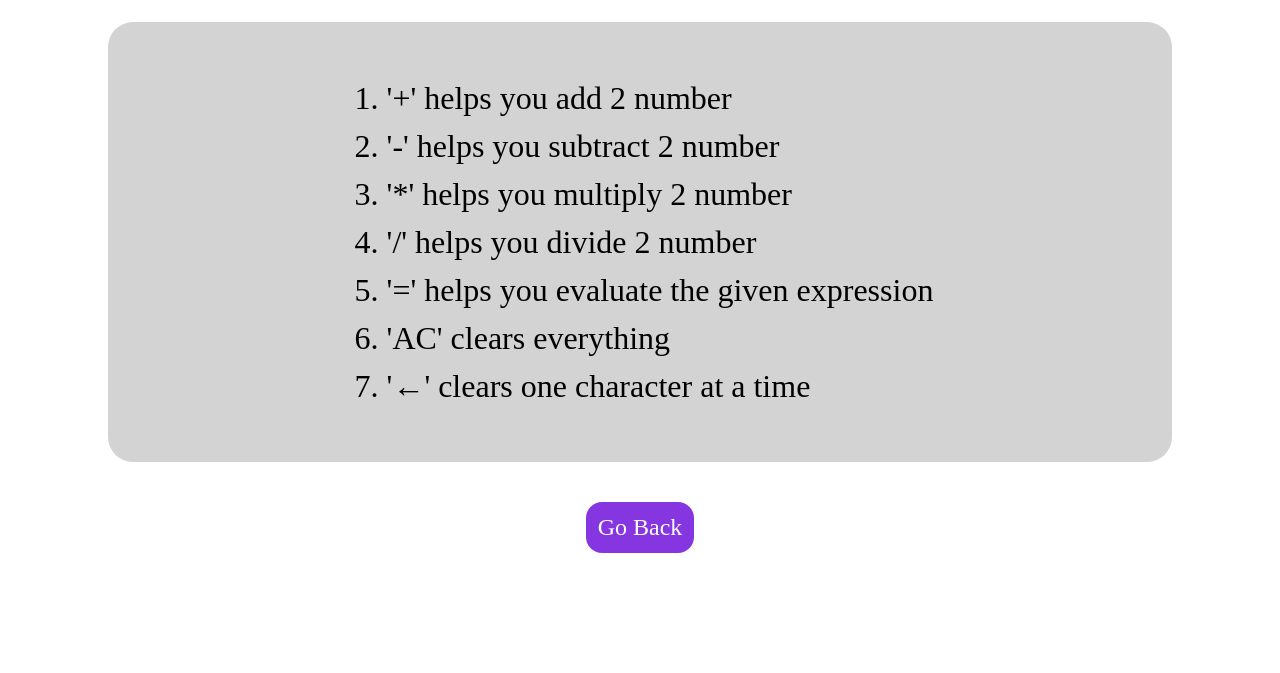
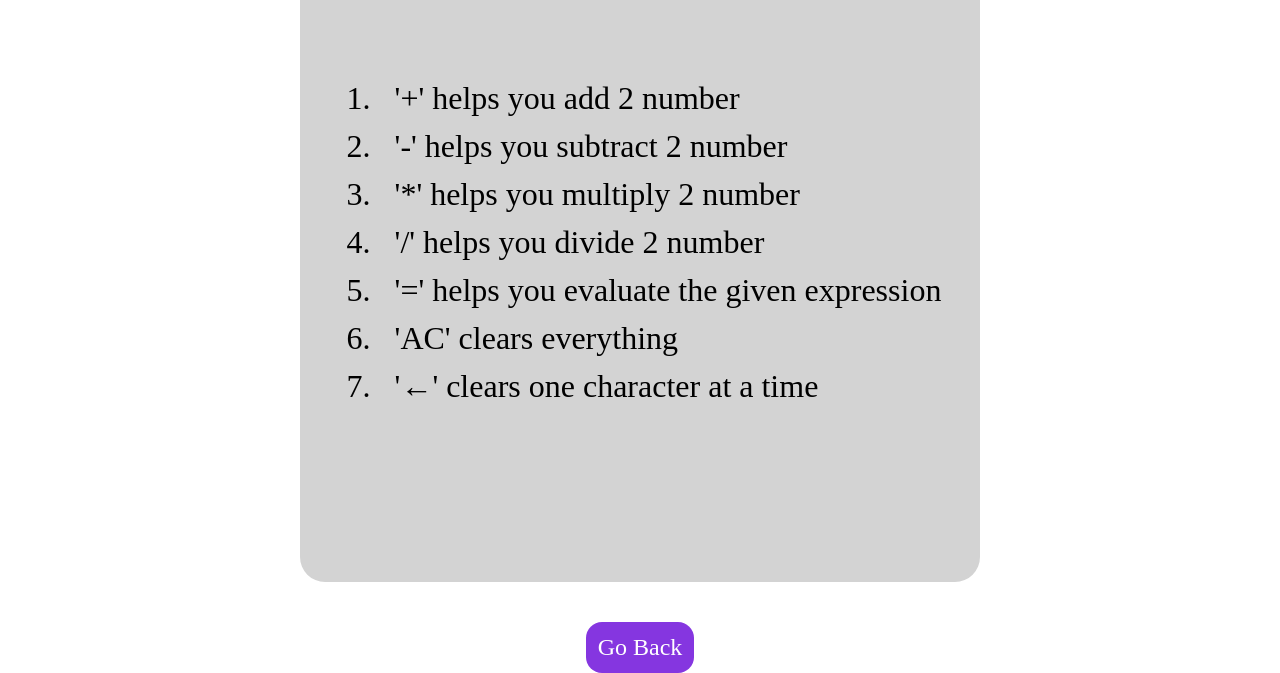
Before and after one commit to milanp19/Calculator_project, a plain HTML site: page guide/guide.html in a window 1280 px wide. Shown: the part 148-821 px from the top of the page. Before the commit the page ends 800 px from the top, so only its background shows below. Drawn offline with Linux system fonts and the light colour scheme.

Commit message:
fixed layout issues

```diff
--- a/guide/guide.css
+++ b/guide/guide.css
@@ -20,8 +20,8 @@ div{
     flex-direction: column;
     justify-content: center;
     align-items: center;
-    width: 80vw;
-    height: 50vh;
+    width: 50vw;
+    aspect-ratio: 1 / 1;
     padding: 20px;
     border-radius: 25px;
     background-color: lightgrey;
--- a/guide/guide.html
+++ b/guide/guide.html
@@ -10,13 +10,13 @@
     <h1>Instructions</h1>
     <div>
         <ol>
-            <li>'+' helps you add 2 number</li>
-            <li>'-' helps you subtract 2 number</li>
-            <li>'*' helps you multiply 2 number</li>
-            <li>'/' helps you divide 2 number</li>
-            <li>'=' helps you evaluate the given expression</li>
-            <li>'AC' clears everything</li>
-            <li>'&larr;' clears one character at a time</li>
+            <li>&nbsp; '+' helps you add 2 number</li>
+            <li>&nbsp; '-' helps you subtract 2 number</li>
+            <li>&nbsp; '*' helps you multiply 2 number</li>
+            <li>&nbsp; '/' helps you divide 2 number</li>
+            <li>&nbsp; '=' helps you evaluate the given expression</li>
+            <li>&nbsp; 'AC' clears everything</li>
+            <li>&nbsp; '&larr;' clears one character at a time</li>
         </ol>
     </div>
     <p class="back">
```
